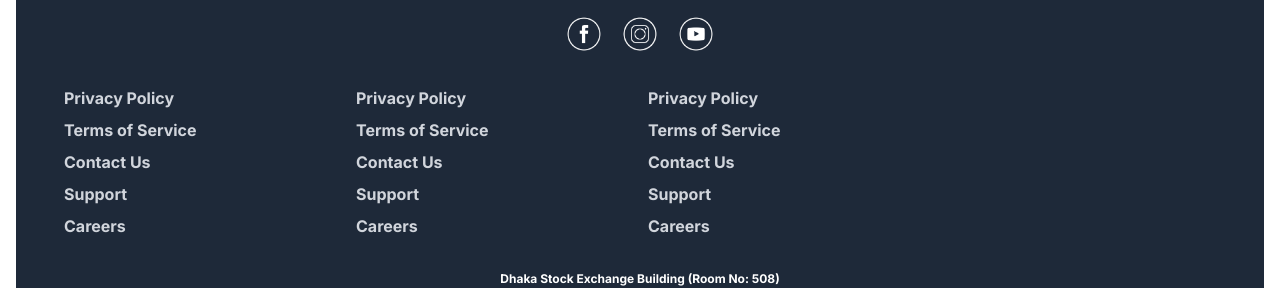
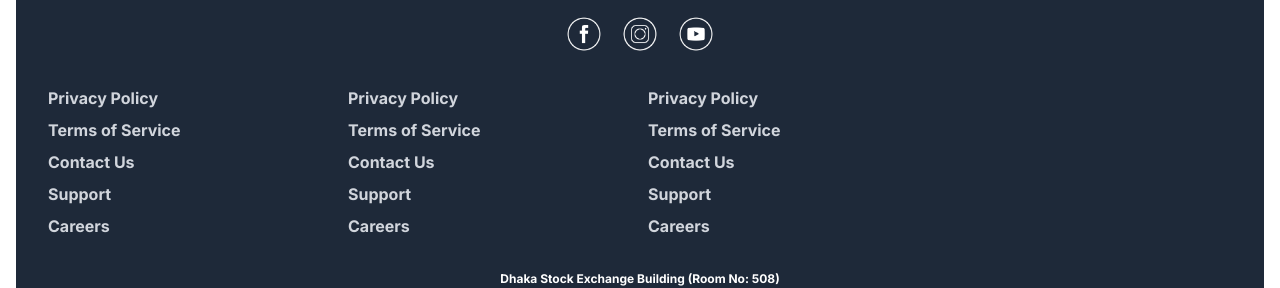
Before and after one commit to MidwaySecurities/midwaybd, a Next.js app: page /link-bo-account in a window 1280 px wide. Shown: the part 2738-3026 px from the top of the page. Built offline with nearby package versions, Linux system fonts and the light colour scheme.

Commit message:
reduce footer padding

```diff
--- a/app/components/Home/footer/footer.js
+++ b/app/components/Home/footer/footer.js
@@ -41,7 +41,7 @@ const Footer = () => {
         </div>
       </div>
 
-      <div className='mt-4 px-8'>
+      <div className='mt-4 px-4'>
         <div className='grid grid-cols-1 sm:grid-cols-2 md:grid-cols-3 lg:grid-cols-4 gap-4'>
           <ul>
             <li className='mt-4'><a href="#" className='text-gray-300 hover:text-white'>Privacy Policy</a></li>
```
